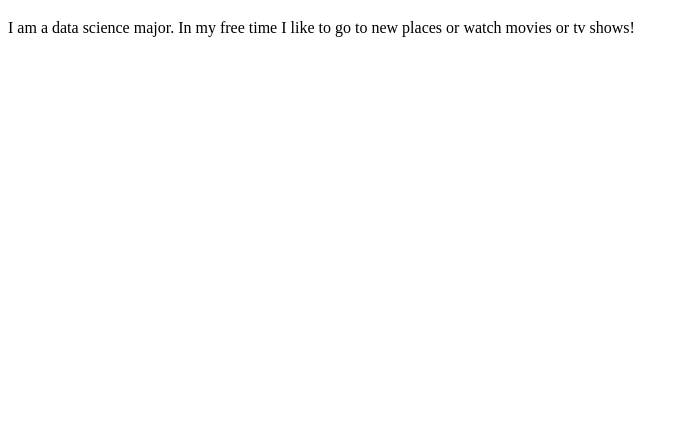
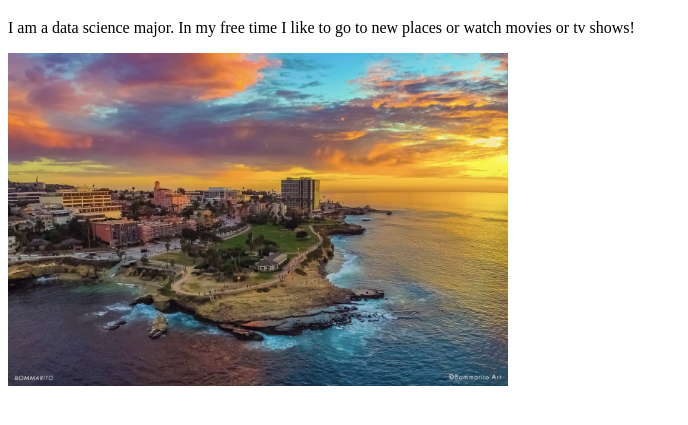
Before and after one commit to ReemaS03/portfolio, a plain HTML site: page index.html in a window 1280 px wide. Shown: the part 61-486 px from the top of the page, without its empty margins (0-688 px from the left). Drawn offline with Linux system fonts and the light colour scheme.

Commit message:
added an image

```diff
--- a/index.html
+++ b/index.html
@@ -8,5 +8,6 @@
 <body>
     <h1>Reema</h1>
     <p>I am a data science major. In my free time I like to go to new places or watch movies or tv shows!</p>
+    <img src="images/la-jolla.jpg" alt="A beautiful view of La Jolla" width="500">
 </body>
 </html>
```
Also changed, not shown: images/La-Jolla.jpg (added), 1 other file.
